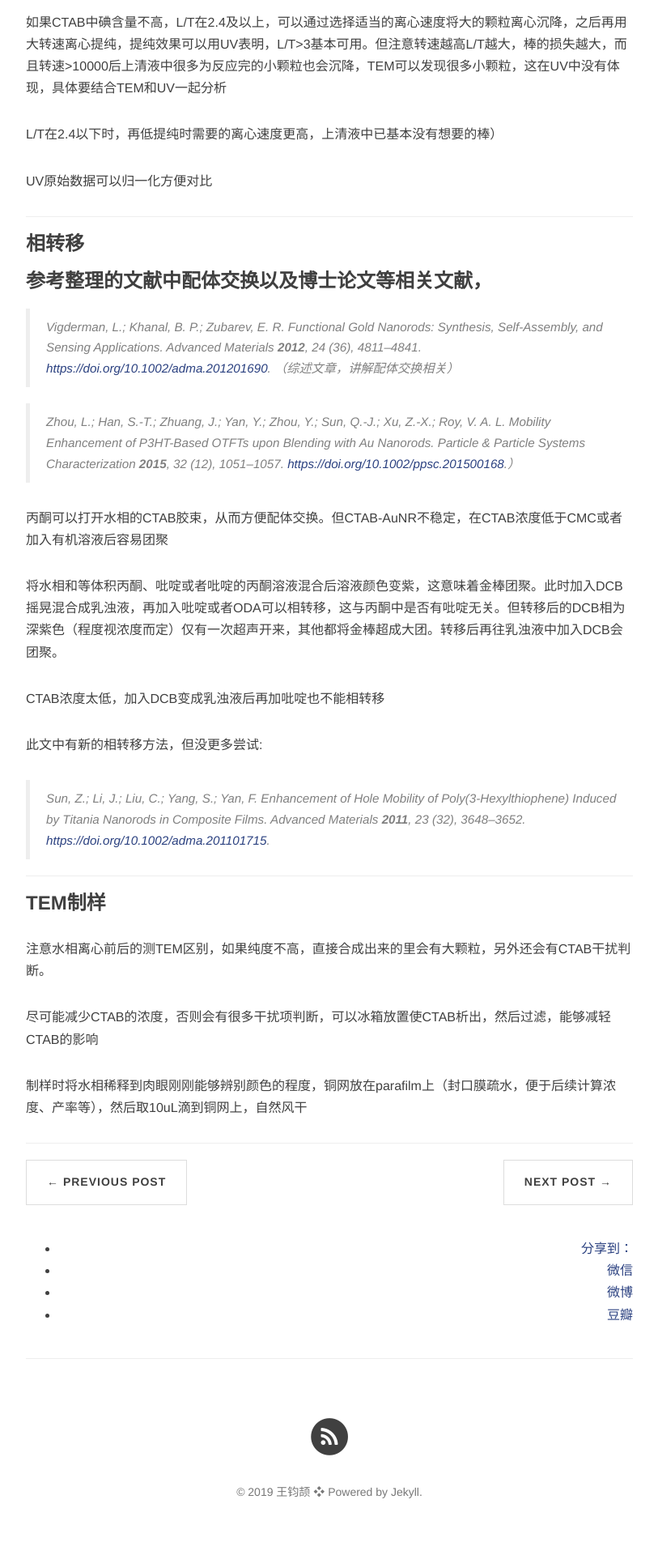
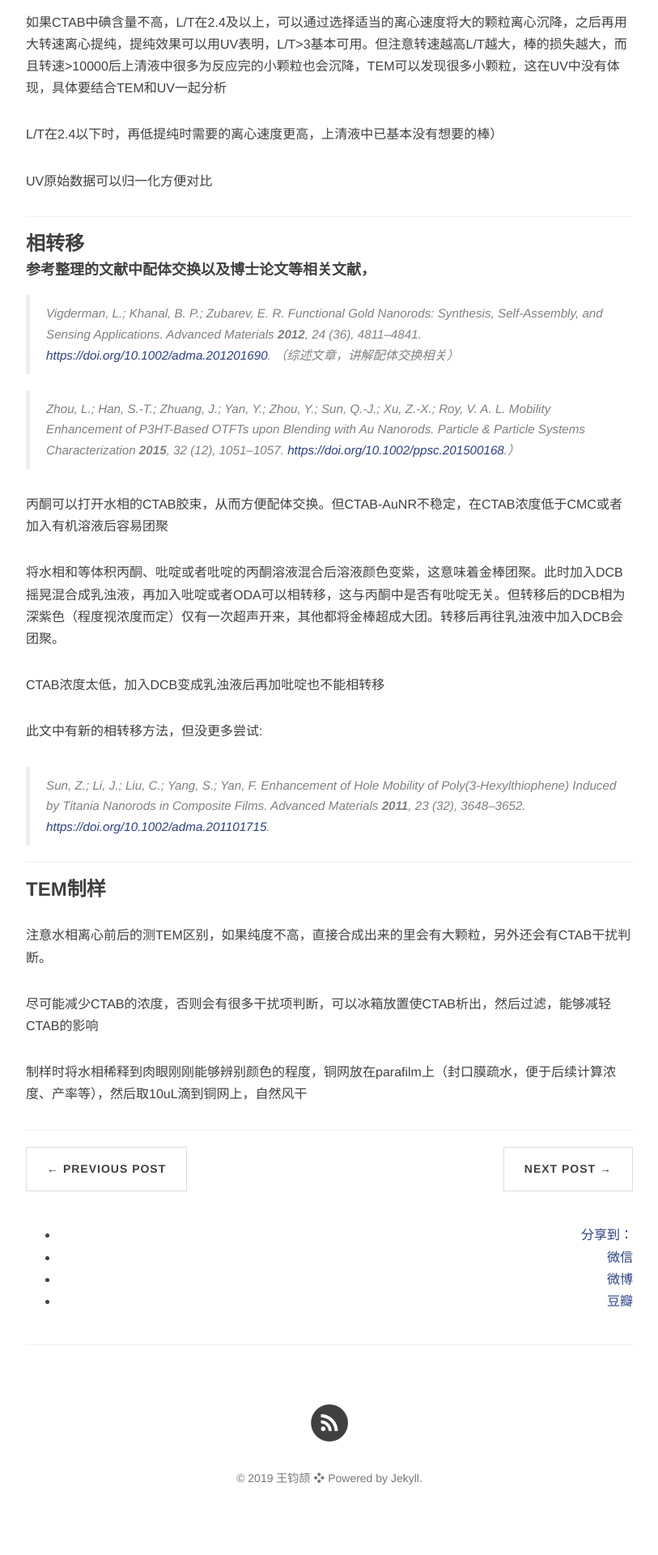
Before and after one commit to creatletter/Dalio, a Jekyll site: the page built from _posts/2019-06-21-合成金纳米棒的注意事项.md, in a window 1280 px wide. Shown: the part 2135-4055 px from the top of the page at 81% size, without its empty margins (233-1046 px from the left). Built offline with Jekyll 4.4.1, drawn with Linux system fonts in a browser that asks for light colours; nearby versions of some CDN libraries; comment, search, counter and statistics services are not loaded.

```diff
--- a/_posts/2019-06-21-合成金纳米棒的注意事项.md
+++ b/_posts/2019-06-21-合成金纳米棒的注意事项.md
@@ -77,7 +77,7 @@ UV原始数据可以归一化方便对比
 
 ### 相转移
 
-### 参考整理的文献中配体交换以及博士论文等相关文献，
+#### 参考整理的文献中配体交换以及博士论文等相关文献，
 
 > Vigderman, L.; Khanal, B. P.; Zubarev, E. R. Functional Gold Nanorods: Synthesis, Self-Assembly, and Sensing Applications. *Advanced Materials* **2012**, *24* (36), 4811–4841. <https://doi.org/10.1002/adma.201201690>.
 >（综述文章，讲解配体交换相关）
```
